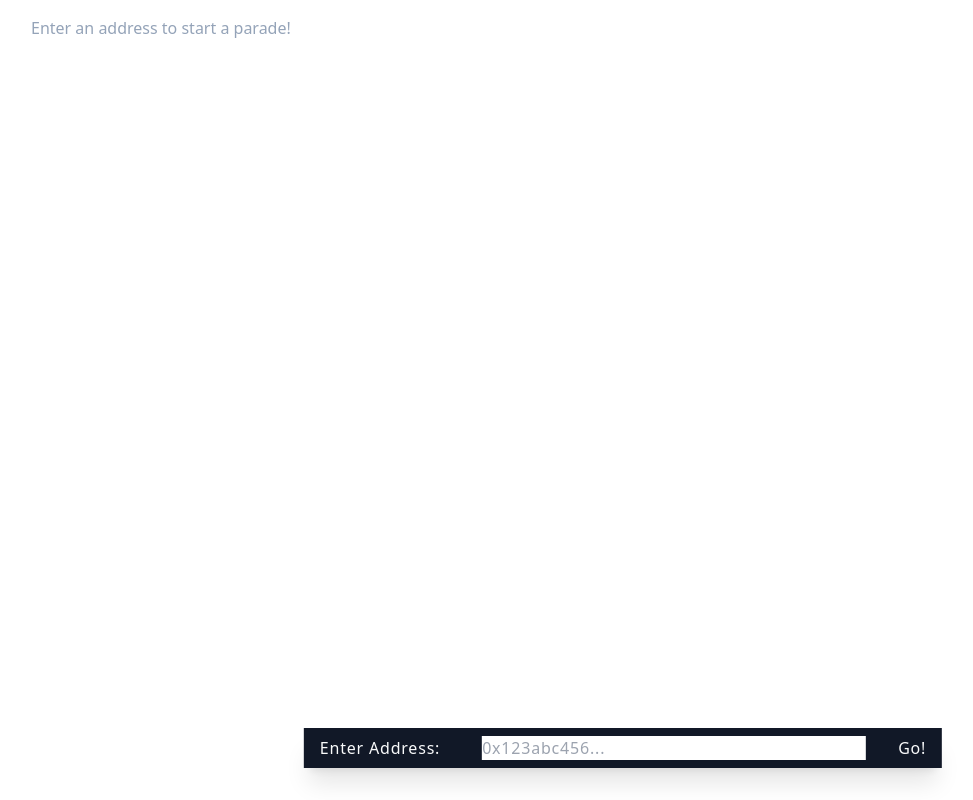
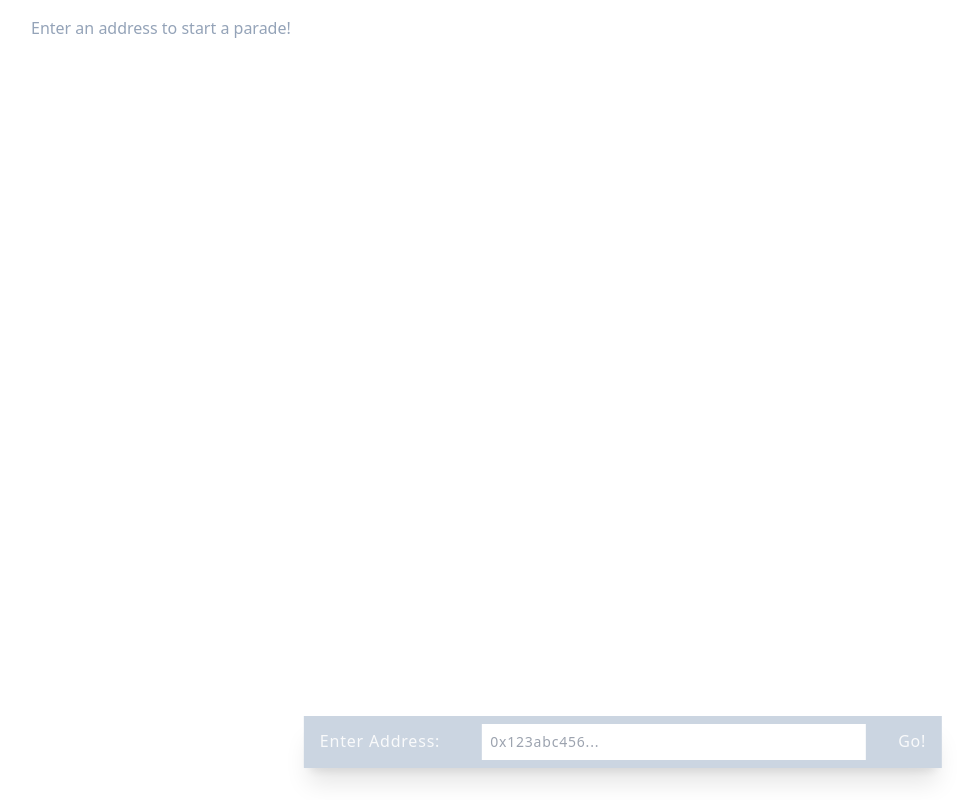
Before and after one commit to ivyroot/token-parade, a Next.js app: page / in a window 1280 px wide. Shown: the whole page, without its empty margins (17-990 px from the left). Built offline with nearby package versions, Linux system fonts and the light colour scheme.

Commit message:
styling tweaks

```diff
--- a/src/components/dom/AddressInput.tsx
+++ b/src/components/dom/AddressInput.tsx
@@ -12,14 +12,14 @@ export const AddressInput = () => {
   }
   return (
     <div
-      className='absolute max-w-lg px-4 py-2 text-sm bg-gray-900 shadow-xl md:text-base bottom-8 left-1/2 text-gray-50 transform -translate-x-1/2'
+      className='absolute max-w-lg px-4 py-2 text-sm shadow-xl bg-slate-300 md:text-base bottom-8 left-1/2 text-gray-50 transform -translate-x-1/2'
       style={{
         maxWidth: 'calc(100% - 28px)',
       }}
     >
       <div className='tracking-wider'>
         Enter Address: &nbsp;
-        <input type="text" className='mx-8 text-slate-800 w-96' placeholder='0x123abc456...' value={addressInput} onChange={(e) => {setAddressInput(e.target.value)}} />
+        <input type="text" className='p-2 mx-8 text-sm text-slate-800 w-96' placeholder='0x123abc456...' value={addressInput} onChange={(e) => {setAddressInput(e.target.value)}} />
         <button onClick={startParade}>Go!</button>
       </div>
     </div>
```
